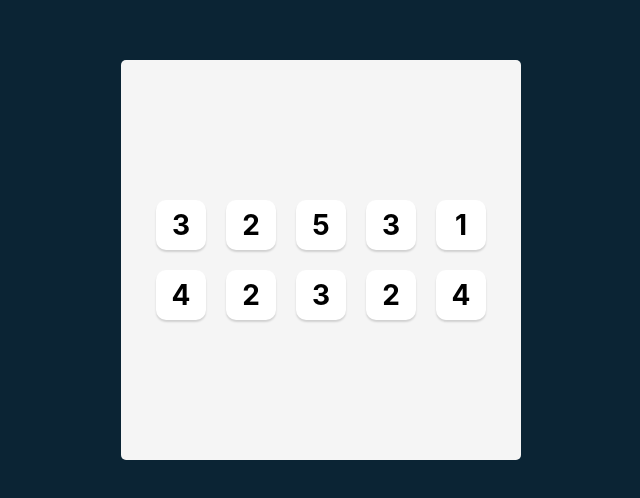
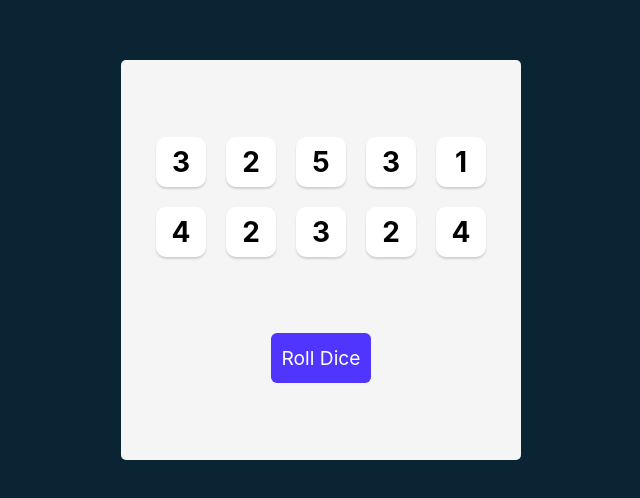
Before and after one commit to NicholasCloud4/Tenzies, a React (Vite) app: page / in a window 1280 px wide. Shown: the part 140-638 px from the top of the page, without its empty margins (319-959 px from the left). Built offline with nearby package versions, Linux system fonts and the light colour scheme.

Commit message:
Added a roll button

```diff
--- a/src/App.jsx
+++ b/src/App.jsx
@@ -1,20 +1,17 @@
 import React, { useState } from 'react'
 import Die from './components/Die'
 
-/**
- * Challenge:
- *
- * Create state to hold our array of numbers. (Initialize
- * the state by calling our `generateAllNewDice` function so it
- * loads all new dice as soon as the app loads)
- *
- * Map over the state numbers array to generate our array
- * of Die components and render those in place of our
- * manually-written 10 Die elements.
- */
 
 
 export default function App() {
+    /**
+     * Challenge: Create a `Roll Dice` button that will re-roll
+     * all 10 dice
+     *
+     * Clicking the button should generate a new array of numbers
+     * and set the `dice` state to that new array (thus re-rendering
+     * the array to the page)
+     */
 
     const [dice, setDice] = useState(generateAllNewDice())
 
@@ -32,12 +29,19 @@ export default function App() {
         return <Die key={index} value={die} />
     })
 
+    function rollDice() {
+        setDice(generateAllNewDice())
+    }
+
     return (
         <main>
             <div className='dice-container'>
                 {diceElements}
             </div>
 
+            {/*New button here*/}
+            <button className='roll-dice' onClick={rollDice}>Roll Dice</button>
+
         </main>
     )
 }
--- a/src/index.css
+++ b/src/index.css
@@ -27,7 +27,7 @@ main {
   border-radius: 5px;
   display: flex;
   flex-direction: column;
-  justify-content: center;
+  justify-content: space-evenly;
   align-items: center;
 }
 
@@ -35,6 +35,11 @@ main {
   display: grid;
   grid-template: auto auto / repeat(5, 1fr);
   gap: 20px;
+}
+
+button {
+  font-family: Inter, sans-serif;
+  cursor: pointer;
 }
 
 .dice-container button {
@@ -49,3 +54,13 @@ main {
   font-weight: bold;
   cursor: pointer;
 }
+
+button.roll-dice {
+  height: 50px;
+  width: 100px;
+  border: none;
+  border-radius: 6px;
+  background-color: #5035FF;
+  color: white;
+  font-size: 1.2rem;
+}
```
